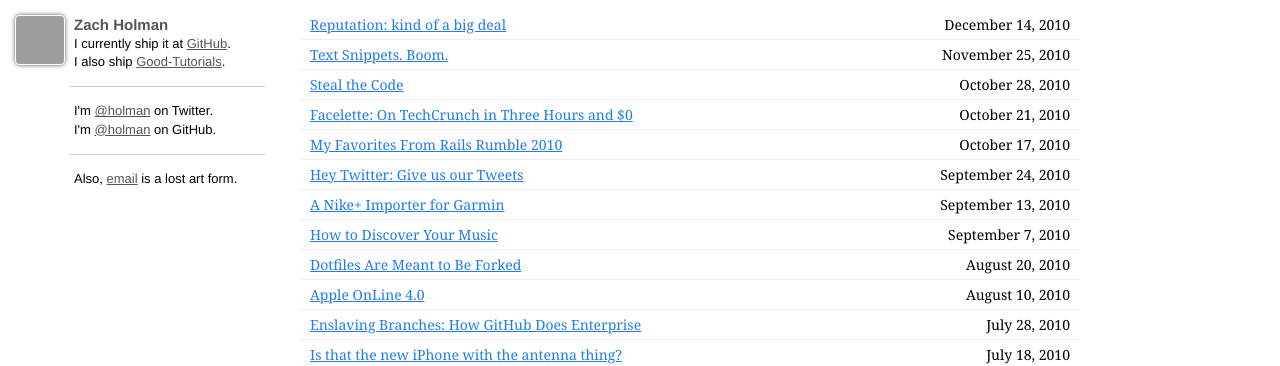
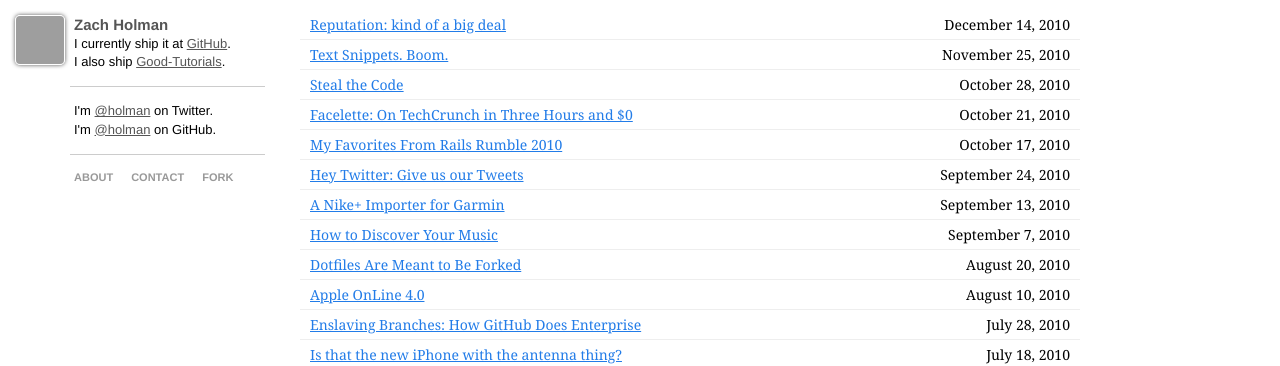
Before and after one commit to broccolini/designertocoder.github.com, a Jekyll site: the page built from index.html, in a window 1280 px wide. Shown: the top 366 px of the page. Built offline with Jekyll 4.4.1, drawn with Linux system fonts in a browser that asks for light colours; nearby versions of some CDN libraries; Markdown is read by kramdown in place of the engine named in the settings; grey boxes are pictures that could not be loaded.

Commit message:
about page

```diff
--- a/_layouts/layout.html
+++ b/_layouts/layout.html
@@ -36,10 +36,11 @@
       I'm <a href="http://twitter.com/holman">@holman</a> on Twitter.<br />
       I'm <a href="http://github.com/holman">@holman</a> on GitHub.<br />
     </div>
-    <div class="byline">
-      Also, <a
-      href="mailto:&#109;&#105;&#110;&#101;&#115;&#104;&#097;&#102;&#116;&#045;&#103;&#097;&#112;&#064;&#122;&#097;&#099;&#104;&#104;&#111;&#108;&#109;&#097;&#110;&#046;&#099;&#111;&#109;">email</a>
-      is a lost art form.
+    <div class="byline contact">
+      <a href="/about.html">about</a>
+      <a
+      href="mailto:&#109;&#105;&#110;&#101;&#115;&#104;&#097;&#102;&#116;&#045;&#103;&#097;&#112;&#064;&#122;&#097;&#099;&#104;&#104;&#111;&#108;&#109;&#097;&#110;&#046;&#099;&#111;&#109;">contact</a>
+      <a href="https://github.com/holman/holman.github.com">fork</a>
     </div>
   </div>
 </div>
--- a/css/styles.css
+++ b/css/styles.css
@@ -97,6 +97,19 @@ h3{
 	padding-bottom: 15px;
 	margin-bottom: 15px;
 	padding-left: 4px;
+}
+#header #bio .contact{
+  text-transform: uppercase;
+  font-weight: bold;
+  font-size: 11px;
+}
+#header #bio .contact a{
+  color: #999;
+  text-decoration: none !important;
+  padding-right: 15px;
+}
+#header #bio .contact a:hover{
+  color: #666;
 }
 #header #bio .separation{
 	border-bottom: 1px solid #ccc;
```
Also changed, not shown: about.html (added, +37 -0 lines).
